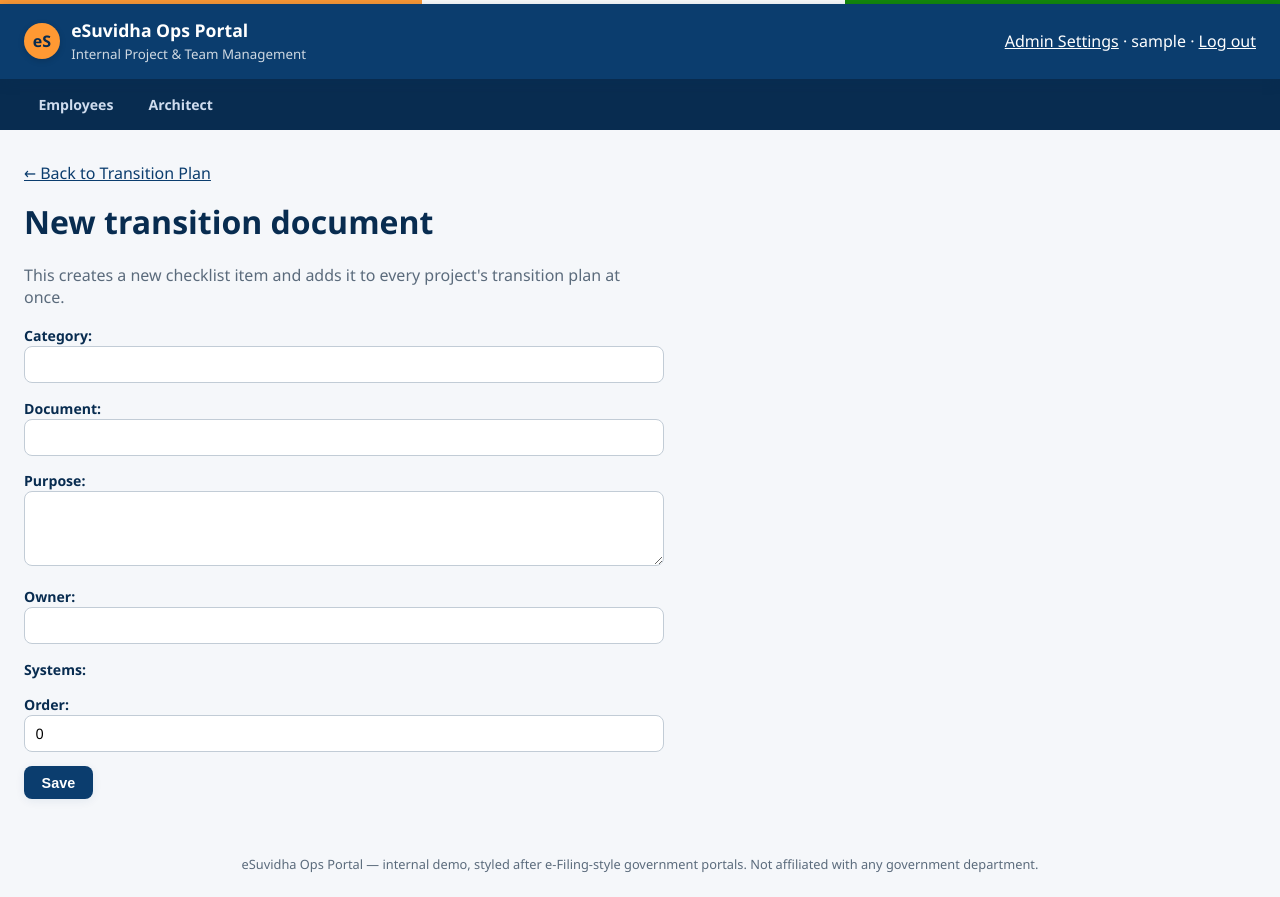
After one commit to bgmaruthi13/pmp, a Django app: page /projects/transition/templates/new/ in a window 1280 px wide. The commit adds this page. Run offline with Django 5.2, Linux system fonts and the light colour scheme; the visitor is signed in with stand-in values (Sample User, id 1); data that the repository does not hold is empty.

Commit message:
Add UI to add/edit/archive transition checklist items and auto-seed new projects
Builds on the template/instance schema split: an item's shared
definition now lives on TransitionDocumentTemplate, so add/edit/archive
only ever touch that one row instead of needing to be repeated per
project.

- "+ Add transition document" on the Transition Plan page creates a new
  template and a TransitionDocument for every existing project in one
  step.
- "Edit" (per row, and on the document detail page) edits the shared
  template — category, name, purpose, owner, systems, order — and the
  change is visible on every project's checklist immediately, since
  they all read the same template.
- "Archive this item" (on the edit page) soft-deletes the template:
  transition_list now excludes archived templates, so it disappears
  from every project's active checklist, but existing TransitionDocument
  rows and any uploaded files against them are left alone rather than
  destroyed. Un-archiving is available via /admin/ for now.
- Creating a new project now seeds it with a TransitionDocument for
  every currently-active template, so a project created after new
  checklist items were added still starts with the full, current list.

Also fixed a site-wide styling gap this surfaced: Django's default
checkbox/radio widgets were stretching to the input `width: 100%` rule
and rendering as full-width, giving each option its own line with the
label above the checkbox. Added a `width: auto` override for
checkbox/radio inputs and a `label:has(> input[...])` rule so any
checkbox/radio list (this new form's Systems field included) lays out
compactly like the existing hand-built ones already do.

Verified via the Django test client: creating a template produced one
TransitionDocument per existing project; editing it changed what every
project's row displays; creating a new project auto-seeded it with one
row per active template (55 at the time of the test); archiving hid the
item from the active list's table rows (not just from the flash
message, which was the first false read) while its 7 existing rows
stayed in the database. Screenshotted the add form and the trimmed
checkbox layout via Playwright.

Co-Authored-By: Claude Sonnet 5 <noreply@anthropic.com>
Claude-Session: https://claude.ai/code/session_01HMVqrTCQQa4hJJH9HoryFr

```diff
--- a/projects/forms.py
+++ b/projects/forms.py
@@ -1,6 +1,6 @@
 from django import forms
 
-from .models import Project, Task
+from .models import Project, Task, TransitionDocumentTemplate
 
 
 class ProjectForm(forms.ModelForm):
@@ -25,3 +25,13 @@ class TaskForm(forms.ModelForm):
             "remarks",
         ]
         widgets = {"due_date": forms.DateInput(attrs={"type": "date"})}
+
+
+class TransitionDocumentTemplateForm(forms.ModelForm):
+    class Meta:
+        model = TransitionDocumentTemplate
+        fields = ["category", "document", "purpose", "owner", "systems", "order"]
+        widgets = {
+            "purpose": forms.Textarea(attrs={"rows": 3}),
+            "systems": forms.CheckboxSelectMultiple(),
+        }
--- a/projects/urls.py
+++ b/projects/urls.py
@@ -20,6 +20,17 @@ urlpatterns = [
         name="application-document-version-delete",
     ),
     path("transition/", views.transition_list, name="transition-list"),
+    path("transition/templates/new/", views.transition_template_create, name="transition-template-create"),
+    path(
+        "transition/templates/<int:pk>/edit/",
+        views.transition_template_edit,
+        name="transition-template-edit",
+    ),
+    path(
+        "transition/templates/<int:pk>/archive/",
+        views.transition_template_archive,
+        name="transition-template-archive",
+    ),
     path("transition/<int:pk>/", views.transition_detail, name="transition-detail"),
     path(
         "transition/<int:pk>/versions/",
--- a/projects/views.py
+++ b/projects/views.py
@@ -1,3 +1,4 @@
+from django.contrib import messages
 from django.contrib.auth.decorators import login_required
 from django.contrib.auth.views import redirect_to_login
 from django.contrib.contenttypes.models import ContentType
@@ -5,7 +6,7 @@ from django.db.models import Count, Q
 from django.shortcuts import get_object_or_404, redirect, render
 from django.urls import reverse
 
-from .forms import ProjectForm, TaskForm
+from .forms import ProjectForm, TaskForm, TransitionDocumentTemplateForm
 from .models import (
     Application,
     DocumentActivity,
@@ -13,8 +14,21 @@ from .models import (
     Project,
     Task,
     TransitionDocument,
+    TransitionDocumentTemplate,
     TransitionSystem,
 )
+
+
+def _seed_transition_documents(project):
+    """Give a project one TransitionDocument per active template, so every
+    project — including one created after a template was added — starts with
+    the current full checklist."""
+    TransitionDocument.objects.bulk_create(
+        [
+            TransitionDocument(template=template, project=project)
+            for template in TransitionDocumentTemplate.objects.filter(archived=False)
+        ]
+    )
 
 
 def project_list(request):
@@ -41,6 +55,7 @@ def project_create(request):
     form = ProjectForm(request.POST or None)
     if request.method == "POST" and form.is_valid():
         project = form.save()
+        _seed_transition_documents(project)
         return redirect(project)
     return render(request, "projects/project_form.html", {"form": form})
 
@@ -99,8 +114,10 @@ def application_detail(request, pk):
 
 
 def transition_list(request):
-    documents = TransitionDocument.objects.select_related("project", "template").prefetch_related(
-        "template__systems", "versions"
+    documents = (
+        TransitionDocument.objects.select_related("project", "template")
+        .prefetch_related("template__systems", "versions")
+        .exclude(template__archived=True)
     )
     selected_project = None
     project_id = request.GET.get("project")
@@ -118,6 +135,46 @@ def transition_list(request):
             "selected_project": selected_project,
         },
     )
+
+
+@login_required
+def transition_template_create(request):
+    form = TransitionDocumentTemplateForm(request.POST or None)
+    if request.method == "POST" and form.is_valid():
+        template = form.save()
+        TransitionDocument.objects.bulk_create(
+            [TransitionDocument(template=template, project=project) for project in Project.objects.all()]
+        )
+        messages.success(request, f'Added "{template.document}" to every project’s transition plan.')
+        return redirect("transition-list")
+    return render(request, "projects/transition_template_form.html", {"form": form, "is_new": True})
+
+
+@login_required
+def transition_template_edit(request, pk):
+    template = get_object_or_404(TransitionDocumentTemplate, pk=pk)
+    form = TransitionDocumentTemplateForm(request.POST or None, instance=template)
+    if request.method == "POST" and form.is_valid():
+        form.save()
+        messages.success(request, f'Updated "{template.document}" — the change applies to every project.')
+        return redirect("transition-list")
+    return render(
+        request,
+        "projects/transition_template_form.html",
+        {"form": form, "is_new": False, "template_obj": template},
+    )
+
+
+@login_required
+def transition_template_archive(request, pk):
+    template = get_object_or_404(TransitionDocumentTemplate, pk=pk)
+    if request.method == "POST":
+        template.archived = True
+        template.save(update_fields=["archived"])
+        messages.success(
+            request, f'Archived "{template.document}" — it’s now hidden from every project’s checklist.'
+        )
+    return redirect("transition-list")
 
 
 def transition_detail(request, pk):
--- a/templates/base.html
+++ b/templates/base.html
@@ -121,6 +121,10 @@
             border-radius: var(--radius-sm); font-family: inherit; font-size: 0.9rem;
         }
         input:focus, textarea:focus, select:focus { outline: 2px solid var(--saffron); outline-offset: 1px; border-color: var(--navy); }
+        input[type="checkbox"], input[type="radio"] { width: auto; padding: 0; }
+        label:has(> input[type="checkbox"]), label:has(> input[type="radio"]) {
+            display: flex; align-items: center; gap: 0.4rem; font-weight: 500; margin: 0.3rem 0;
+        }
         .project-list { list-style: none; padding: 0; }
         .project-list li { padding: 0.75rem 0; border-bottom: 1px solid #e0e6ec; }
         .tabs { margin-bottom: 1.1rem; display: flex; gap: 0.4rem; }
--- a/templates/projects/transition_detail.html
+++ b/templates/projects/transition_detail.html
@@ -3,6 +3,9 @@
 {% block content %}
     <p><a href="{% url 'transition-list' %}">&larr; Back to Transition Plan</a></p>
     <h1>{{ document.document }}</h1>
+    {% if user.is_authenticated %}
+        <p><a class="btn" href="{% url 'transition-template-edit' document.template_id %}">Edit</a></p>
+    {% endif %}
     <div class="table-wrap" style="max-width: 600px;">
     <table>
         <tbody>
--- /dev/null
+++ b/templates/projects/transition_template_form.html
@@ -0,0 +1,27 @@
+{% extends "base.html" %}
+{% block title %}{% if is_new %}New transition document{% else %}Edit {{ template_obj.document }}{% endif %} · eSuvidha Ops Portal{% endblock %}
+{% block content %}
+    <p><a href="{% url 'transition-list' %}">&larr; Back to Transition Plan</a></p>
+    <h1>{% if is_new %}New transition document{% else %}Edit {{ template_obj.document }}{% endif %}</h1>
+    <p style="color:var(--muted);max-width:640px;">
+        {% if is_new %}
+            This creates a new checklist item and adds it to every project's transition plan at once.
+        {% else %}
+            This is the shared definition for this checklist item &mdash; saving changes here updates it on
+            every project's transition plan immediately.
+        {% endif %}
+    </p>
+    <form method="post" style="max-width:640px;">
+        {% csrf_token %}
+        {{ form.as_p }}
+        <button class="btn" type="submit">Save</button>
+    </form>
+
+    {% if not is_new %}
+        <form method="post" action="{% url 'transition-template-archive' template_obj.pk %}" style="margin-top:1.5rem;"
+              onsubmit="return confirm('Archive this checklist item? It will disappear from every project\'s active transition plan, but any files already uploaded against it are kept.');">
+            {% csrf_token %}
+            <button class="btn" type="submit" style="background:#a1402a;">Archive this item</button>
+        </form>
+    {% endif %}
+{% endblock %}
```
Also changed, not shown: templates/projects/transition_list.html (+9 -1 lines).
